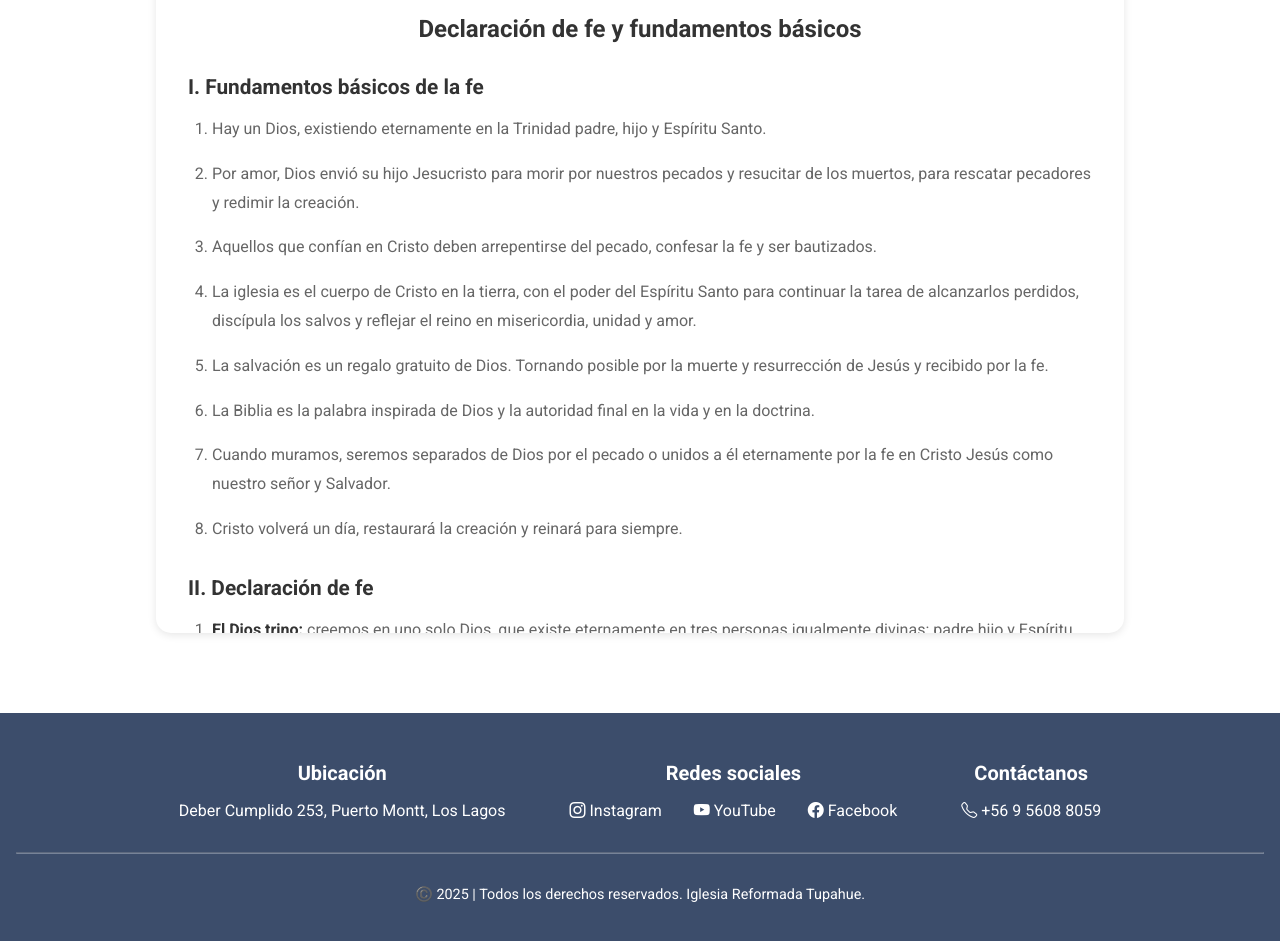
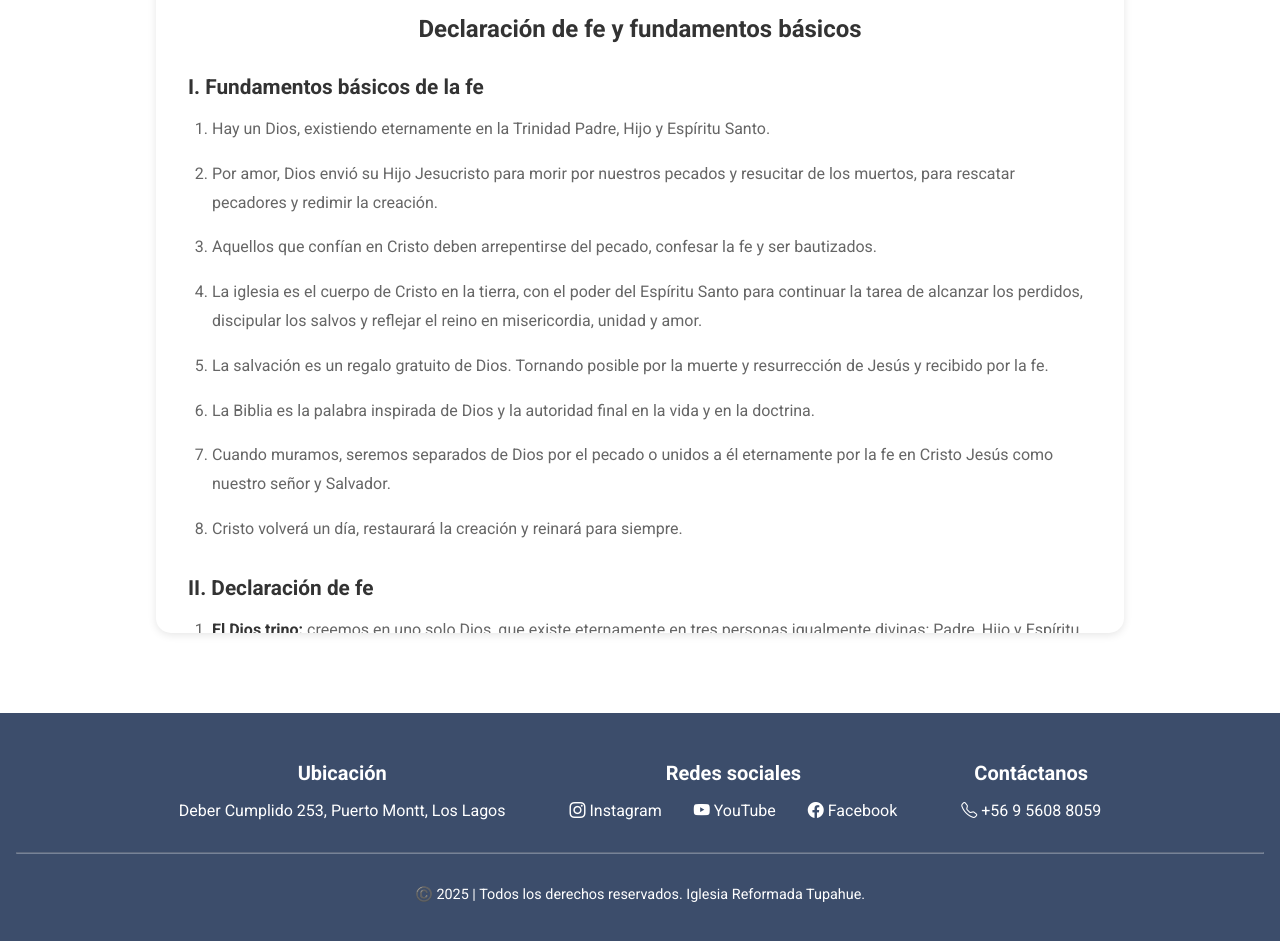
Before and after one commit to ChaviPalma/Tupahue, a Next.js app: page /nosotros in a window 1280 px wide. Shown: the part 2669-3610 px from the top of the page. Built offline with nearby package versions, Linux system fonts and the light colour scheme.

Commit message:
fix: Corregir errores de texto en Declaración de fe (Padre/Hijo mayúsculas, alcanzar/discipular)

```diff
--- a/app/nosotros/NosotrosClient.js
+++ b/app/nosotros/NosotrosClient.js
@@ -146,10 +146,10 @@ export default function NosotrosClient() {
 
                             <h4 className={styles.sectionSubtitle}>I. Fundamentos básicos de la fe</h4>
                             <ol className={styles.orderedList}>
-                                <li>Hay un Dios, existiendo eternamente en la Trinidad padre, hijo y Espíritu Santo.</li>
-                                <li>Por amor, Dios envió su hijo Jesucristo para morir por nuestros pecados y resucitar de los muertos, para rescatar pecadores y redimir la creación.</li>
+                                <li>Hay un Dios, existiendo eternamente en la Trinidad Padre, Hijo y Espíritu Santo.</li>
+                                <li>Por amor, Dios envió su Hijo Jesucristo para morir por nuestros pecados y resucitar de los muertos, para rescatar pecadores y redimir la creación.</li>
                                 <li>Aquellos que confían en Cristo deben arrepentirse del pecado, confesar la fe y ser bautizados.</li>
-                                <li>La iglesia es el cuerpo de Cristo en la tierra, con el poder del Espíritu Santo para continuar la tarea de alcanzarlos perdidos, discípula los salvos y reflejar el reino en misericordia, unidad y amor.</li>
+                                <li>La iglesia es el cuerpo de Cristo en la tierra, con el poder del Espíritu Santo para continuar la tarea de alcanzar los perdidos, discipular los salvos y reflejar el reino en misericordia, unidad y amor.</li>
                                 <li>La salvación es un regalo gratuito de Dios. Tornando posible por la muerte y resurrección de Jesús y recibido por la fe.</li>
                                 <li>La Biblia es la palabra inspirada de Dios y la autoridad final en la vida y en la doctrina.</li>
                                 <li>Cuando muramos, seremos separados de Dios por el pecado o unidos a él eternamente por la fe en Cristo Jesús como nuestro señor y Salvador.</li>
@@ -159,7 +159,7 @@ export default function NosotrosClient() {
                             <h4 className={styles.sectionSubtitle}>II. Declaración de fe</h4>
                             <ol className={styles.orderedList}>
                                 <li><strong>El Dios trino:</strong> creemos en uno solo Dios, que existe eternamente en tres personas
-                                    igualmente divinas: padre hijo y Espíritu Santo, que conocen aman y glorifican uno
+                                    igualmente divinas: Padre, Hijo y Espíritu Santo, que conocen aman y glorifican uno
                                     al otro. Este único Dios verdadero y vivo es infinitamente perfecto tanto en su amor
                                     cuanto en su santidad. Él es el creador de todas las cosas visibles y invisibles
                                     siendo así digno de recibir toda la gloria y adoración. Inmortal y eterno, él conoce
```
